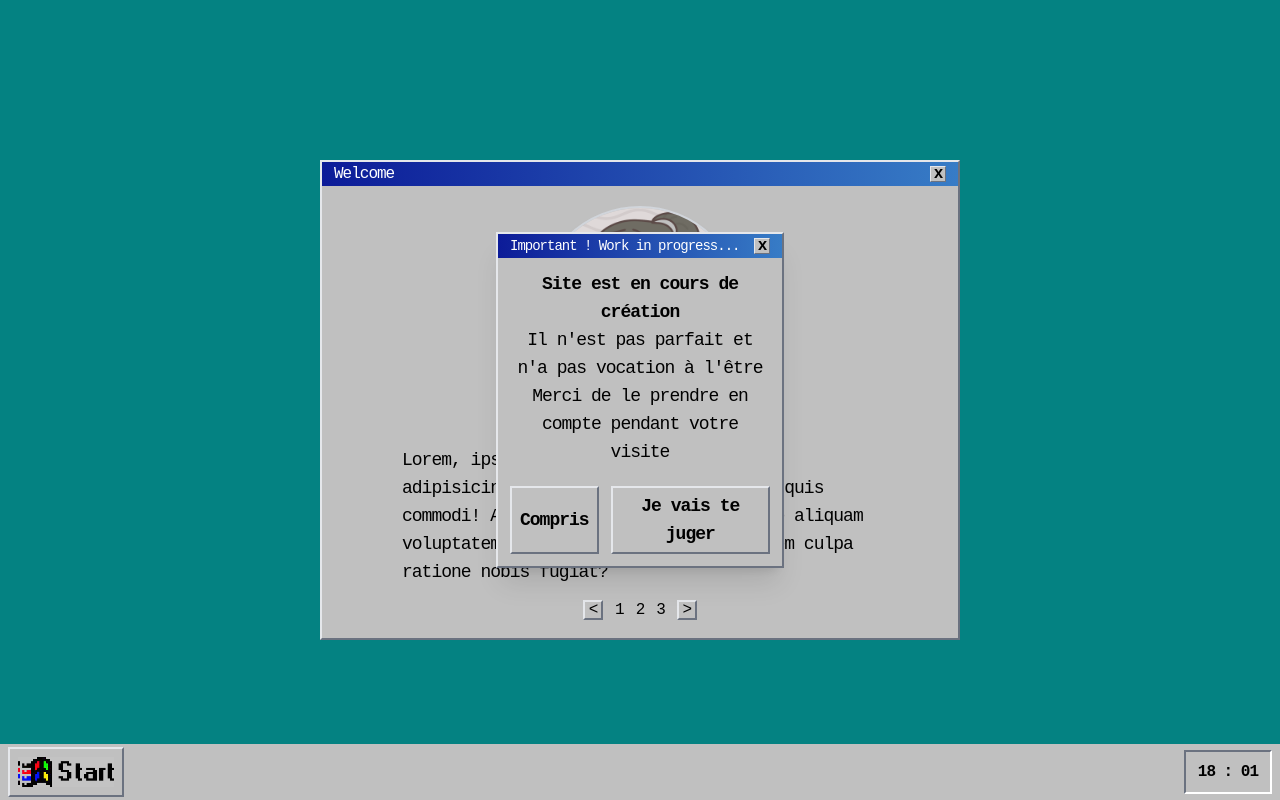
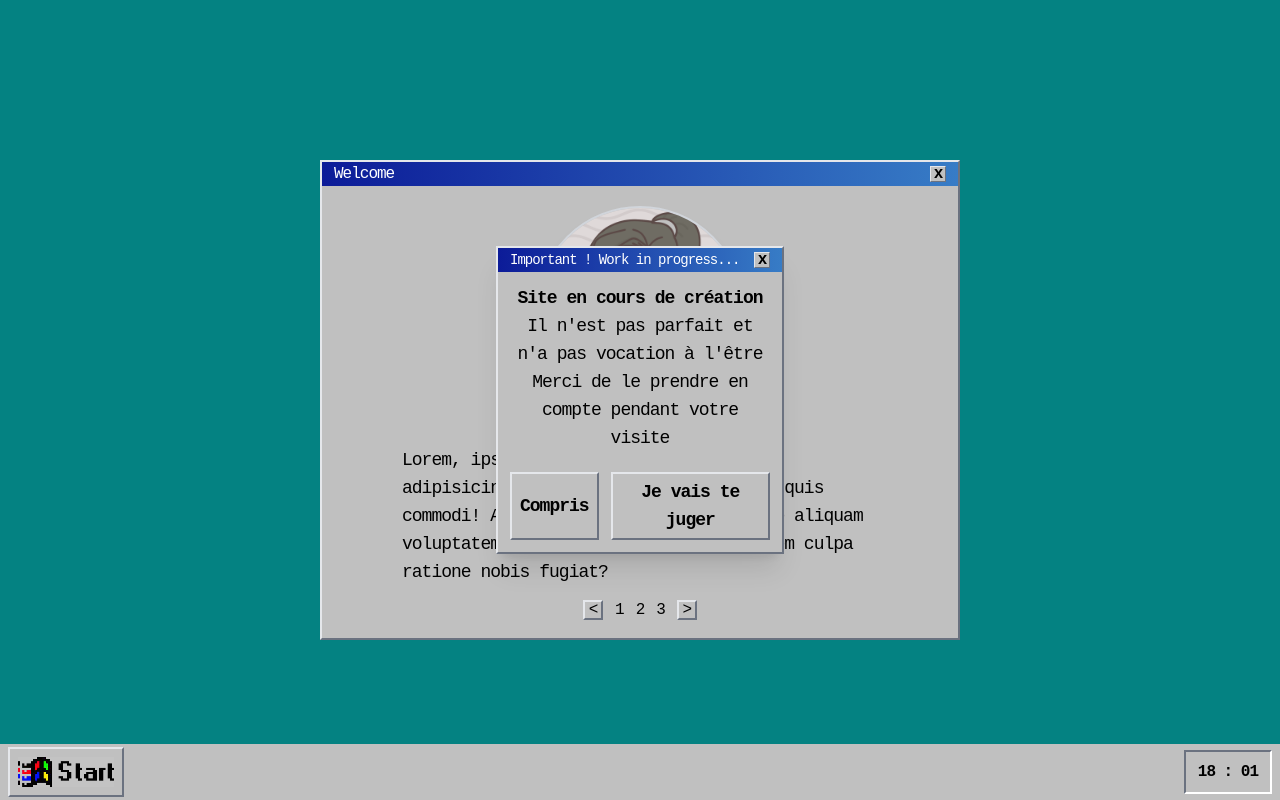
Before and after one commit to marjoriesiad/personal-website, a Vue app: page / in a window 1280 px wide. Built offline with nearby package versions, Linux system fonts and the light colour scheme.

Commit message:
fixed typo on WIP Modal

```diff
--- a/src/components/WIPModal.vue
+++ b/src/components/WIPModal.vue
@@ -8,7 +8,7 @@
             </div>
         </div>
         <div class="flex flex-col justify-center items-center text-center text-lg p-3">
-            <p class="font-bold">Site est en cours de création</p>
+            <p class="font-bold">Site en cours de création</p>
             <p>Il n'est pas parfait et n'a pas vocation à l'être</p>
             <p>Merci de le prendre en compte pendant votre visite</p>
 
```
